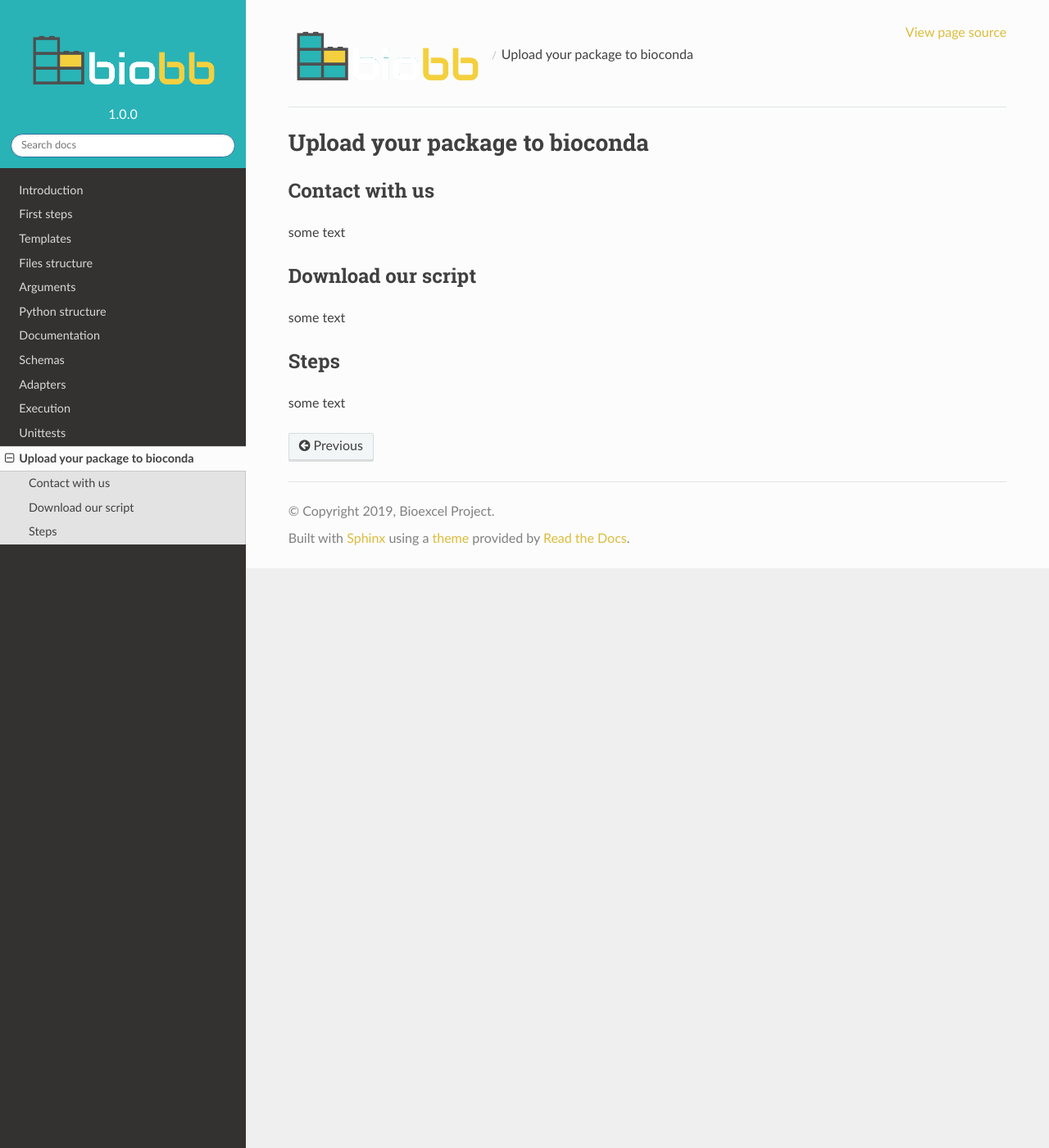
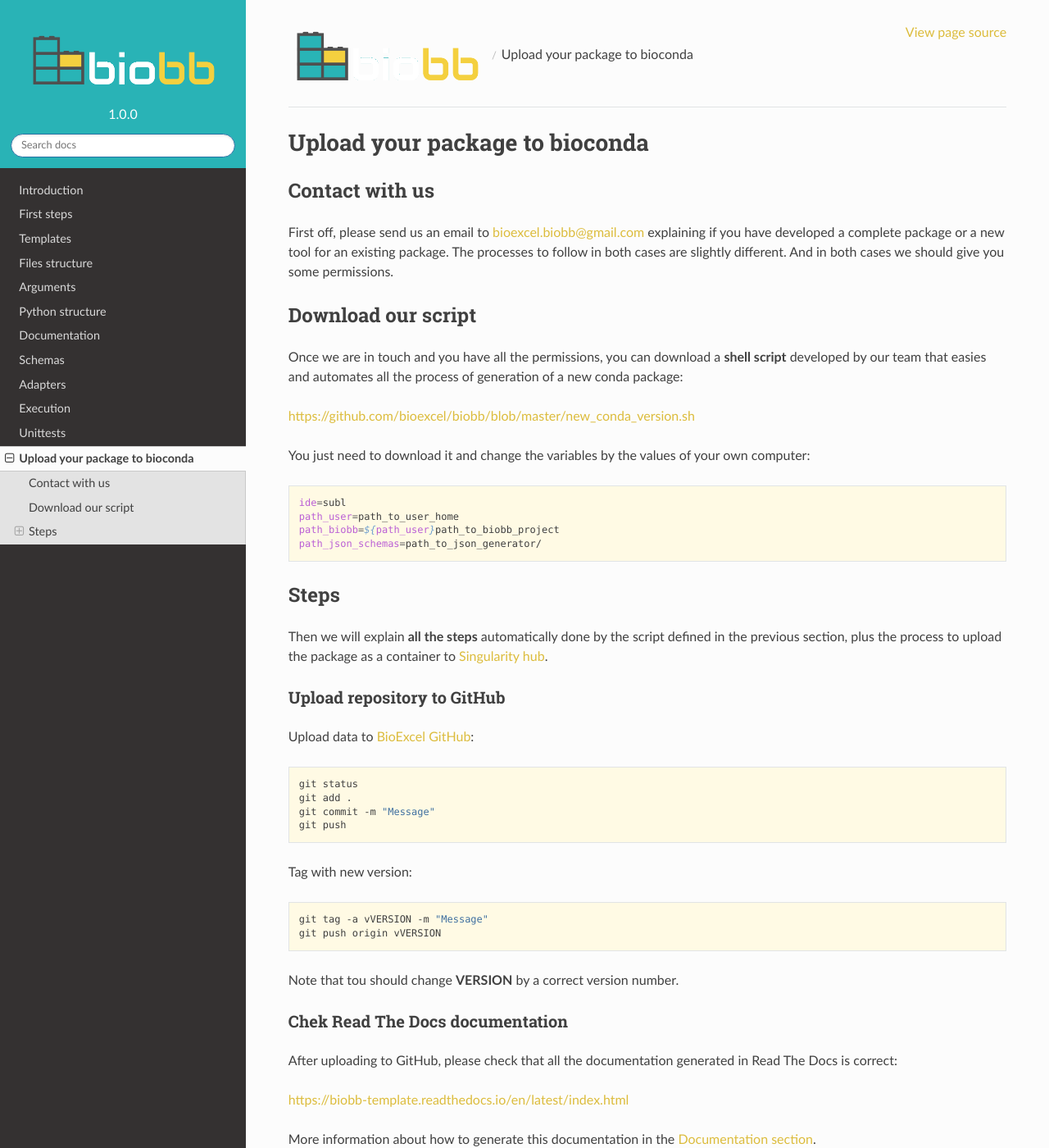
Before and after one commit to bioexcel/biobb_documentation, a Sphinx documentation site: the page built from biobb_documentation/docs/source/upload.md, in a window 1280 px wide and 1400 px high. Shown: the whole window at 82% size. Built offline with Sphinx 7.4.7 and the Read the Docs theme 2.0.0, drawn with Linux system fonts in a browser that asks for light colours; some of the changed text lies outside the part shown.

Commit message:
Upload 0.1

````diff
--- a/biobb_documentation/docs/source/_static/theme_overrides.css
+++ b/biobb_documentation/docs/source/_static/theme_overrides.css
@@ -7,6 +7,8 @@ a:visited { color:#9e8830; }
 
 .wy-table-responsive table td, .wy-table-responsive table th { white-space: normal !important; }
 .wy-table-responsive { overflow: visible !important; }
+
+.wy-menu-vertical a:active { background-color: #29b3b6; }
 
 .wy-nav-content { max-width: 1200px; margin: unset; }
 
--- a/biobb_documentation/docs/source/upload.md
+++ b/biobb_documentation/docs/source/upload.md
@@ -2,12 +2,117 @@
 
 ## Contact with us
 
-some text
+First off, please send us an email to [bioexcel.biobb@gmail.com](mailto:bioexcel.biobb@gmail.com) explaining if you have developed a complete package or a new tool for an existing package. The processes to follow in both cases are slightly different. And in both cases we should give you some permissions.
 
 ## Download our script
 
-some text
+Once we are in touch and you have all the permissions, you can download a **shell script** developed by our team that easies and automates all the process of generation of a new conda package:
+
+[https://github.com/bioexcel/biobb/blob/master/new_conda_version.sh](https://github.com/bioexcel/biobb/blob/master/new_conda_version.sh)
+
+You just need to download it and change the variables by the values of your own computer:
+
+```Shell
+ide=subl
+path_user=path_to_user_home
+path_biobb=${path_user}path_to_biobb_project
+path_json_schemas=path_to_json_generator/
+```
 
 ## Steps
 
-some text
+Then we will explain **all the steps** automatically done by the script defined in the previous section, plus the process to upload the package as a container to [Singularity hub](https://singularity-hub.org/).
+
+### Upload repository to GitHub
+
+Upload data to [BioExcel GitHub](https://github.com/bioexcel):
+
+```Shell
+git status
+git add .
+git commit -m "Message"
+git push
+```
+
+Tag with new version:
+
+```Shell
+git tag -a vVERSION -m "Message"
+git push origin vVERSION
+```
+Note that tou should change **VERSION** by a correct version number.
+
+### Chek Read The Docs documentation
+
+After uploading to GitHub, please check that all the documentation generated in Read The Docs is correct:
+
+[https://biobb-template.readthedocs.io/en/latest/index.html](https://biobb-template.readthedocs.io/en/latest/index.html)
+
+More information about how to generate this documentation in the [Documentation section](https://biobb-documentation.readthedocs.io/en/latest/documentation.html).
+
+### Create pypi repository
+
+```Shell
+python3 setup.py sdist bdist_wheel
+python3 -m twine upload dist/*
+rm -rfv REPOSITORY.egg-info dist build
+```
+
+Note that you should change **REPOSITORY** by the name of your repository.
+
+### Create Bioconda repository
+
+```Shell
+cd /home/user
+conda skeleton pypi REPOSITORY
+```
+
+Note that you should change **REPOSITORY** by the name of your repository.
+
+#### Create recipe
+
+Open *REPOSITORY/meta.yaml* with your IDE and copy **version** and **sha256**.
+
+#### Upload to bioconda
+
+```Shell
+cd /home/user/projects/bioconda-recipes/recipes
+git checkout -f master
+git pull origin master
+git branch -D REPOSITORY
+git push origin --delete REPOSITORY
+git checkout -b REPOSITORY
+```
+
+Open folder */home/user/projects/bioconda-recipes/recipes/REPOSITORY* with your IDE.
+
+Edit *build.sh* file:
+
+```Shell
+#!/usr/bin/env bash
+
+python3 setup.py install --single-version-externally-managed --record=record.txt
+
+mkdir -p $PREFIX/bin
+
+chmod u+x $SP_DIR/biobb_analysis/gromacs/gmx_rms.py
+cp $SP_DIR/biobb_analysis/gromacs/gmx_rms.py $PREFIX/bin/gmx_rms
+```
+
+TODO: Explain META.YML
+
+TODO: Explain post-link.sh (NOT RECCOMENDED)
+
+Note that you should change **REPOSITORY** by the name of your repository.
+
+### Create Docker container
+
+If you didn't use a *post-link.sh* file in the previous step, this process is automatic. Otherwise, you should write a Docker recipe and upload it to Docker Hub (TODO)
+
+### Create Singularity container
+
+TODO
+
+#### Create recipe
+
+#### Upload to Singularity
````
Also changed, not shown: biobb_documentation/docs/jupyter/upload.ipynb.
